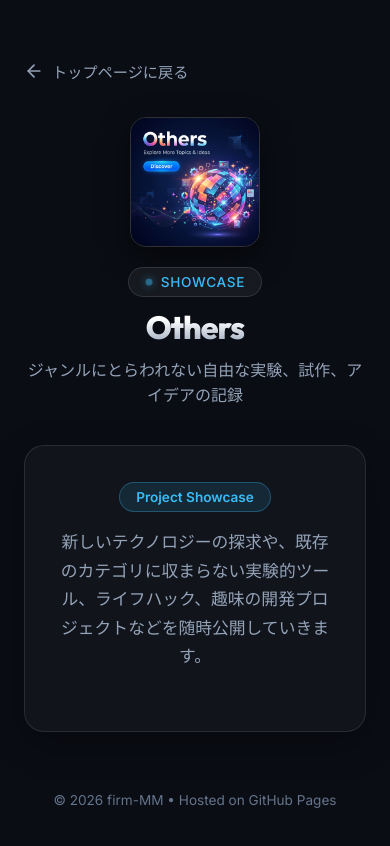
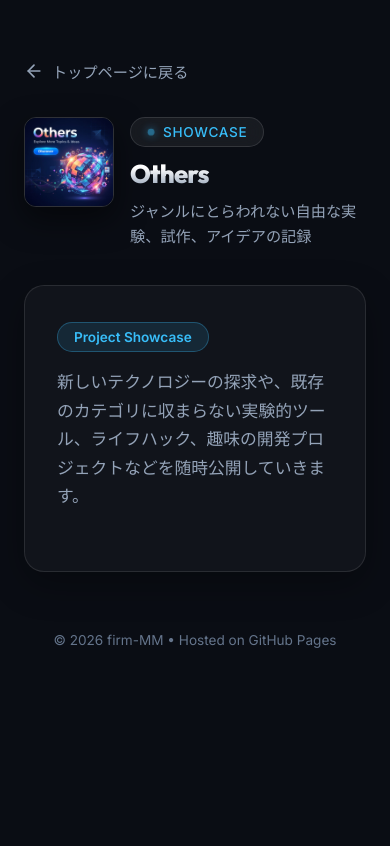
Before and after one commit to firm-masuda/firm-masuda.github.io, a plain HTML site: page others/index.html in a window 390 px wide. Drawn offline with Linux system fonts and the light colour scheme.

Commit message:
バグの修正

```diff
--- a/others/index.html
+++ b/others/index.html
@@ -15,7 +15,7 @@
     rel="stylesheet">
 
   <!-- Stylesheet -->
-  <link rel="stylesheet" href="../style.css">
+  <link rel="stylesheet" href="../style.css?v=2">
 </head>
 
 <body>
@@ -31,7 +31,7 @@
     </nav>
 
     <header class="subpage-header">
-      <img src="../images/showcase-others.jpg" alt="Others" class="subpage-banner-img">
+      <img src="../images/showcase-others.jpg" alt="Others" class="subpage-banner-img" width="150" height="150">
       <div class="subpage-header-text">
         <div class="badge">
           <span class="badge-dot"></span>
--- a/style.css
+++ b/style.css
@@ -9,6 +9,11 @@
   box-sizing: border-box;
   margin: 0;
   padding: 0;
+}
+
+img {
+  max-width: 100%;
+  height: auto;
 }
 
 body {
@@ -308,25 +313,25 @@ footer {
 
 @media (max-width: 640px) {
   .subpage-header {
-    flex-direction: column;
-    align-items: center;
-    text-align: center;
-    gap: 20px;
+    flex-direction: row;
+    align-items: flex-start;
+    text-align: left;
+    gap: 16px;
   }
 
   .subpage-banner-img {
-    width: 130px;
-    height: 130px;
+    width: 90px;
+    height: 90px;
+    border-radius: 12px;
+  }
+
+  .subpage-header-text h1 {
+    font-size: 1.6rem;
   }
 
   .subpage-header-text .subtitle {
-    margin: 0 auto;
-    max-width: 580px;
-  }
-
-  .subpage-card {
-    align-items: center;
-    text-align: center;
+    margin: 0;
+    font-size: 0.95rem;
   }
 }
 
```
Also changed, not shown: contact/index.html (+1 -1 lines), index.html (+1 -1 lines), information-security/index.html (+2 -2 lines), programming/index.html (+2 -2 lines), study-ai-studio/index.html (+2 -2 lines).
